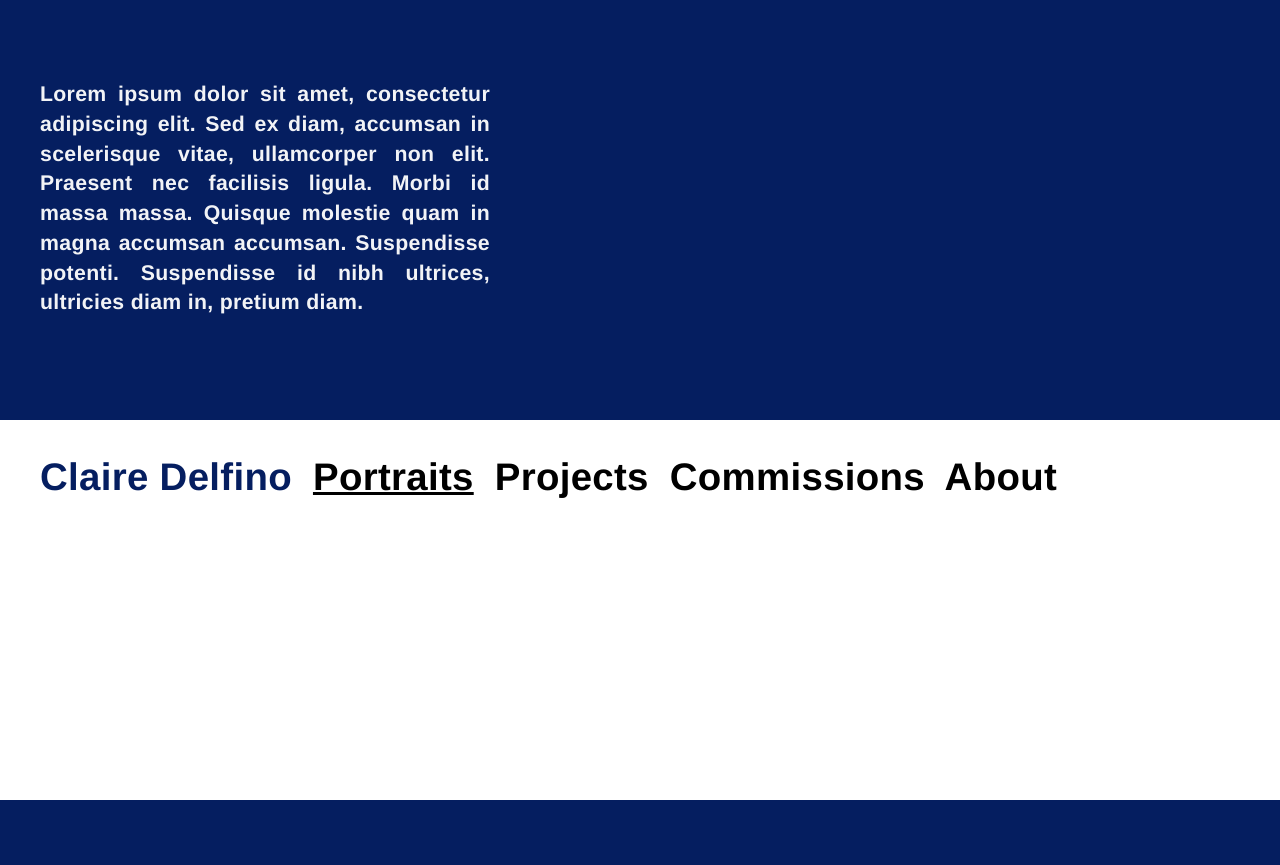
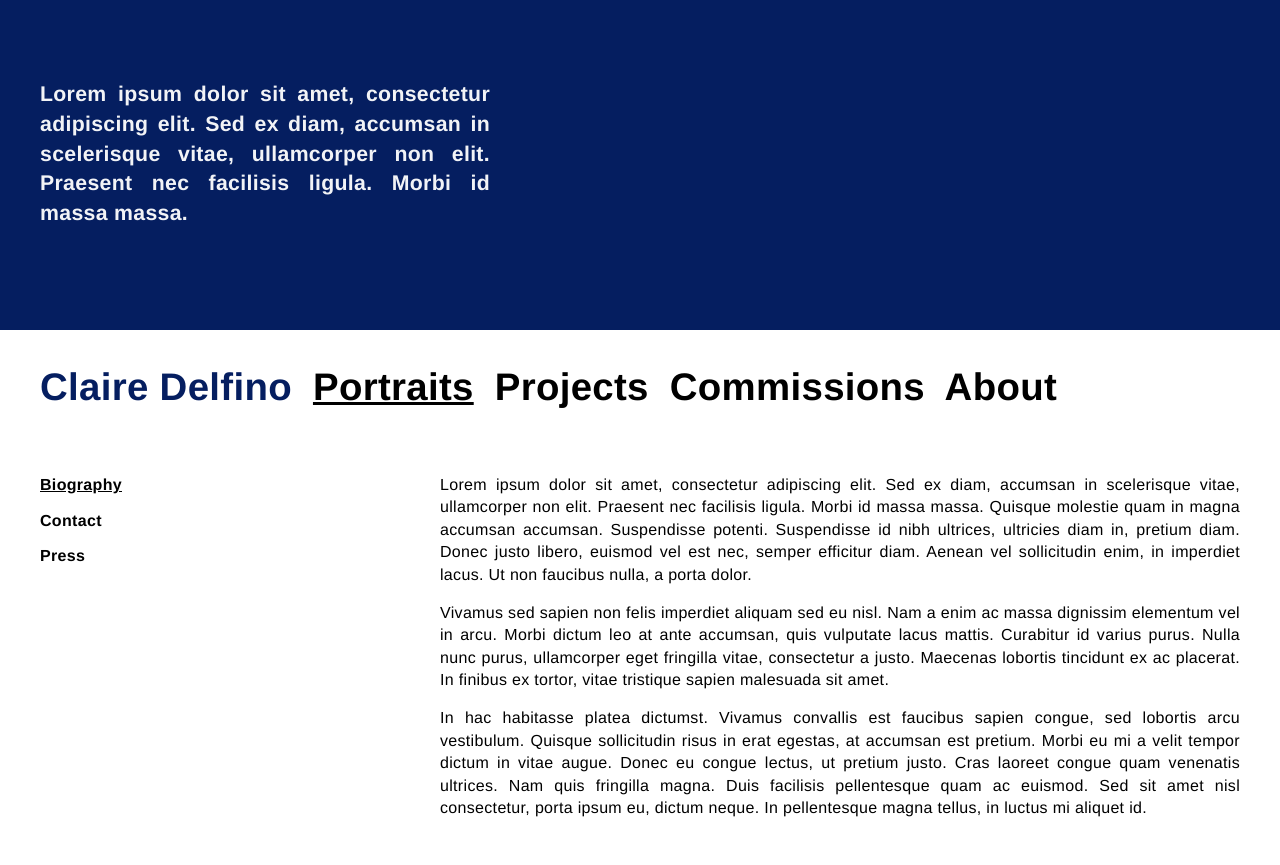
Before and after one commit to freepius/wp-theme-delfino, a PHP site: page / in a window 1280 px wide. Before the commit the page ends 800 px from the top, so only its background shows below. Run offline with PHP 8.4, Linux system fonts and the light colour scheme.

Commit message:
Add the "collapser" capability: <h2>'s child-elements are collapsed

```diff
--- a/index.html
+++ b/index.html
@@ -17,8 +17,7 @@
     <header>
         <p>
             Lorem ipsum dolor sit amet, consectetur adipiscing elit. Sed ex diam, accumsan in scelerisque vitae,
-            ullamcorper non elit. Praesent nec facilisis ligula. Morbi id massa massa. Quisque molestie quam in magna
-            accumsan accumsan. Suspendisse potenti. Suspendisse id nibh ultrices, ultricies diam in, pretium diam.
+            ullamcorper non elit. Praesent nec facilisis ligula. Morbi id massa massa.
         </p>
     </header>
 
@@ -30,7 +29,48 @@
         <a href="#">About</a>
     </nav>
 
-    <main></main>
+    <main class="collapser">
+        <h2>Biography</h2>
+        <p>
+            Lorem ipsum dolor sit amet, consectetur adipiscing elit. Sed ex diam, accumsan in scelerisque vitae,
+            ullamcorper non elit. Praesent nec facilisis ligula. Morbi id massa massa. Quisque molestie quam in magna
+            accumsan accumsan. Suspendisse potenti. Suspendisse id nibh ultrices, ultricies diam in, pretium diam. Donec
+            justo libero, euismod vel est nec, semper efficitur diam. Aenean vel sollicitudin enim, in imperdiet lacus.
+            Ut non faucibus nulla, a porta dolor.
+        </p>
+        <p>
+            Vivamus sed sapien non felis imperdiet aliquam sed eu nisl. Nam a enim ac massa dignissim elementum vel in
+            arcu. Morbi dictum leo at ante accumsan, quis vulputate lacus mattis. Curabitur id varius purus. Nulla nunc
+            purus, ullamcorper eget fringilla vitae, consectetur a justo. Maecenas lobortis tincidunt ex ac placerat. In
+            finibus ex tortor, vitae tristique sapien malesuada sit amet.
+        </p>
+        <p>
+            In hac habitasse platea dictumst. Vivamus convallis est faucibus sapien congue, sed lobortis arcu
+            vestibulum. Quisque sollicitudin risus in erat egestas, at accumsan est pretium. Morbi eu mi a velit tempor
+            dictum in vitae augue. Donec eu congue lectus, ut pretium justo. Cras laoreet congue quam venenatis
+            ultrices. Nam quis fringilla magna. Duis facilisis pellentesque quam ac euismod. Sed sit amet nisl
+            consectetur, porta ipsum eu, dictum neque. In pellentesque magna tellus, in luctus mi aliquet id.
+        </p>
+
+        <h2>Contact</h2>
+        <p>
+            In hac habitasse platea dictumst. Curabitur viverra imperdiet lectus non blandit. Morbi nec metus augue. In
+            erat tortor, dignissim quis imperdiet ut, commodo at magna. Quisque at felis eget est auctor tincidunt sit
+            amet blandit enim. In pellentesque pharetra sapien, id venenatis magna sodales non. Vestibulum sit amet
+            ipsum quis nisi hendrerit venenatis vel sed tortor. Etiam aliquet in neque eu commodo.
+        </p>
+
+        <h2>Press</h2>
+        <p>
+            Morbi at tellus in ipsum laoreet posuere. Vivamus maximus vestibulum lorem eget condimentum. Cras malesuada
+            dolor sed lacus volutpat dapibus. Nullam libero libero, congue in imperdiet id, consequat sit amet sapien.
+            Sed vestibulum erat a placerat congue. In mollis turpis vel erat ultrices, non aliquet quam mollis. Aenean
+            quis cursus urna. Nam fringilla nulla dolor, convallis cursus augue consectetur eu. Aliquam id cursus massa.
+            Pellentesque hendrerit pulvinar magna eu bibendum.
+        </p>
+    </main>
+
+    <script src="main.js"></script>
 </body>
 
 </html>
--- a/main.css
+++ b/main.css
@@ -102,3 +102,78 @@ body > nav a.active {
 body > nav a[rel="home"] {
     color: var(--color-primary);
 }
+
+
+/************************************************
+ * PAGE WITH H2 AND COLLAPSED SECTIONS
+ ***********************************************/
+
+.collapser {
+    display: grid;
+    grid-template-columns: 1fr 2fr;
+}
+
+.collapser > h2 {
+    grid-column: 1/2;
+    margin-top: 0;
+    font-size: 1em;
+    cursor: pointer;
+}
+
+.collapser > h2.active {
+    text-decoration: underline;
+}
+
+.collapser > h2:hover {
+    color: var(--color-primary);
+}
+
+.collapser > h2 + :not(h2) {
+    grid-column: 2/3;
+    grid-row: 1/span 100;
+
+    position: absolute;
+    visibility: hidden;
+    z-index: -1000;
+}
+
+.collapser > h2.active + :not(h2) {
+    position: initial;
+    visibility: initial;
+    z-index: initial;
+}
+
+@media (max-width: 850px) {
+    .collapser {
+        display: block;
+    }
+
+    .collapser > h2 {
+        margin: 0;
+        padding: 16px 8px;
+        border-top: 3px solid black;
+    }
+
+    .collapser > h2.active {
+        text-decoration: none;
+    }
+
+    .collapser > h2::after {
+        content: '+';
+        float: right;
+    }
+
+    .collapser > h2.active::after {
+        content: '–';
+    }
+
+    .collapser > h2 + :not(h2) {
+        padding: 0 8px;
+    }
+
+    .collapser > :last-child,
+    .collapser > h2:last-of-type:not(.active) {
+        padding-bottom: 16px;
+        border-bottom: 3px solid black;
+    }
+}
```
Also changed, not shown: main.js (added, +49 -0 lines).
